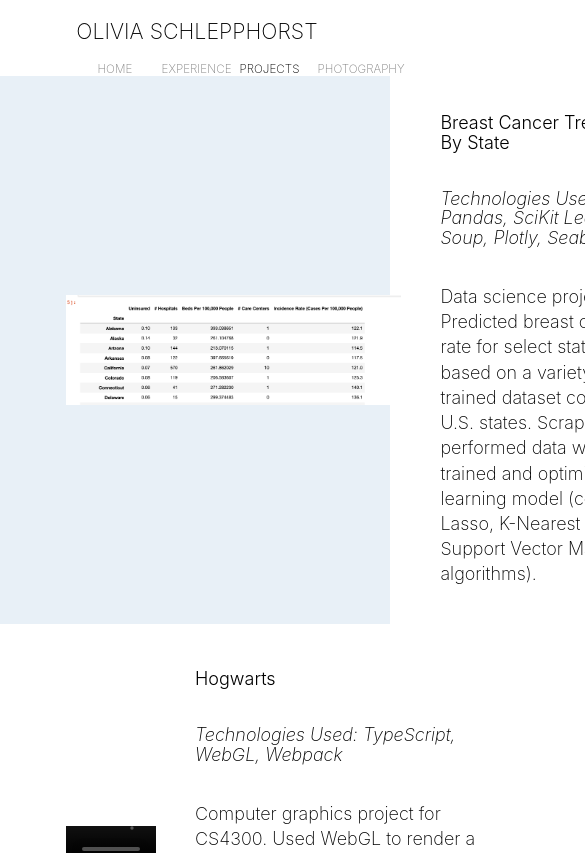
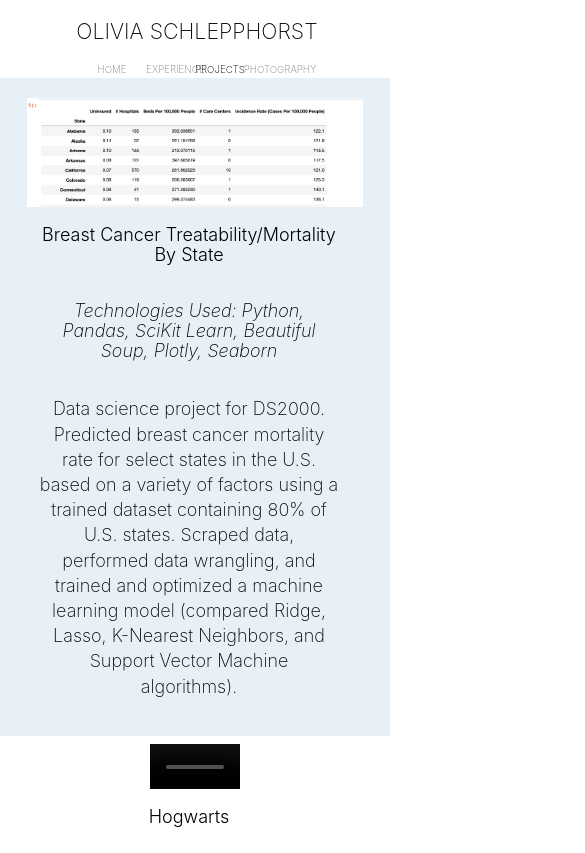
Before and after one commit to oschlepphorst/personal-webpage, a React (Create React App) app: page /projects in a window 390 px wide. Shown: the top 853 px of the page, 585 px wide, since content can reach past the window. Built offline with nearby package versions, Linux system fonts and the light colour scheme; grey boxes are pictures that could not be loaded.

Commit message:
added projects section to media query

```diff
--- a/src/App.css
+++ b/src/App.css
@@ -49,7 +49,7 @@
   color: grey;
   list-style-type: none;
   text-decoration: none;
-  float: right;
+  /* float: right; */
   /* padding-right: 5%; */
   width: 25%;
   /* margin-right: 5%; */
@@ -454,7 +454,7 @@
     justify-content: center;
     font-size: calc(0.0002px + 5.5vmin);
   }
-  .nav {
+  /* .nav {
     margin: auto;
     font-size: calc(0.0005px + 3vmin);
   }
@@ -464,11 +464,11 @@
   .nav-link-experience, .nav-link-photography {
     margin-left: 15%;
     margin-right: 15%;
-  }
-  .header {
+  } */
+  /* .header {
     display: flex;
     flex-direction: column;
-  }
+  } */
   .container {
       background: black url('./images/portrait.jpeg');
       background-repeat: no-repeat;
@@ -486,7 +486,7 @@
     margin-bottom: 3%;
     font-size: calc(0.0002px + 7vmin);
   }
-  .experience-section, .home-exp-info {
+   .home-exp-info {
     flex-direction: column;
     margin: auto;
     text-align: center;
@@ -516,7 +516,8 @@
   .ttb, .tech-together-logo, .ttb-info,
   .desktop-metal, .desktop-metal-logo, .dm-info,
   .digital-lumens, .digital-lumens-logo, .dl-info,
-  .ert, .ert-logo, .ert-info {
+  .ert, .ert-logo, .ert-info, .cancer-project, .graphics-project,
+  .cancer-project-pic, .graphics-vid {
     margin: auto;
     text-align: center;
     flex-direction: column;
--- a/src/components/Experience.js
+++ b/src/components/Experience.js
@@ -3,7 +3,6 @@ import techTogether from './../techtogether.png'
 import desktopMetal from './../desktop-metal.png'
 import digitalLumens from './../digital-lumens.png'
 import ert from './../ert.png'
-import resume from './../resume.pdf'
 
 class Experience extends Component {
   render() {
--- a/src/components/Home.js
+++ b/src/components/Home.js
@@ -1,5 +1,5 @@
 import React, { Component } from 'react';
-import { BrowserRouter as Route, Link } from 'react-router-dom';
+import { BrowserRouter as Link } from 'react-router-dom';
 import Button from '@material-ui/core/Button';
 import gradPic from './../images/grad-pic.png';
 
--- a/src/components/Projects.js
+++ b/src/components/Projects.js
@@ -1,5 +1,4 @@
 import React, { Component } from 'react';
-import techTogether from './../techtogether.png';
 import dsProject from './../ds-project.png';
 import graphicsVid from './../cs-project-video.mp4';
 
```
